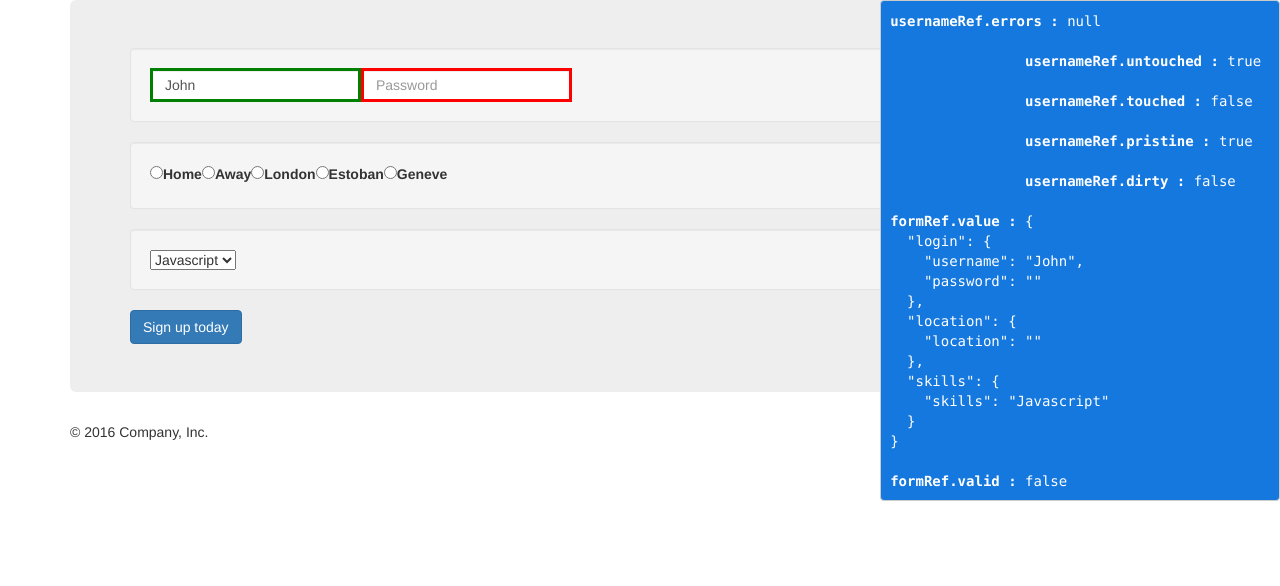
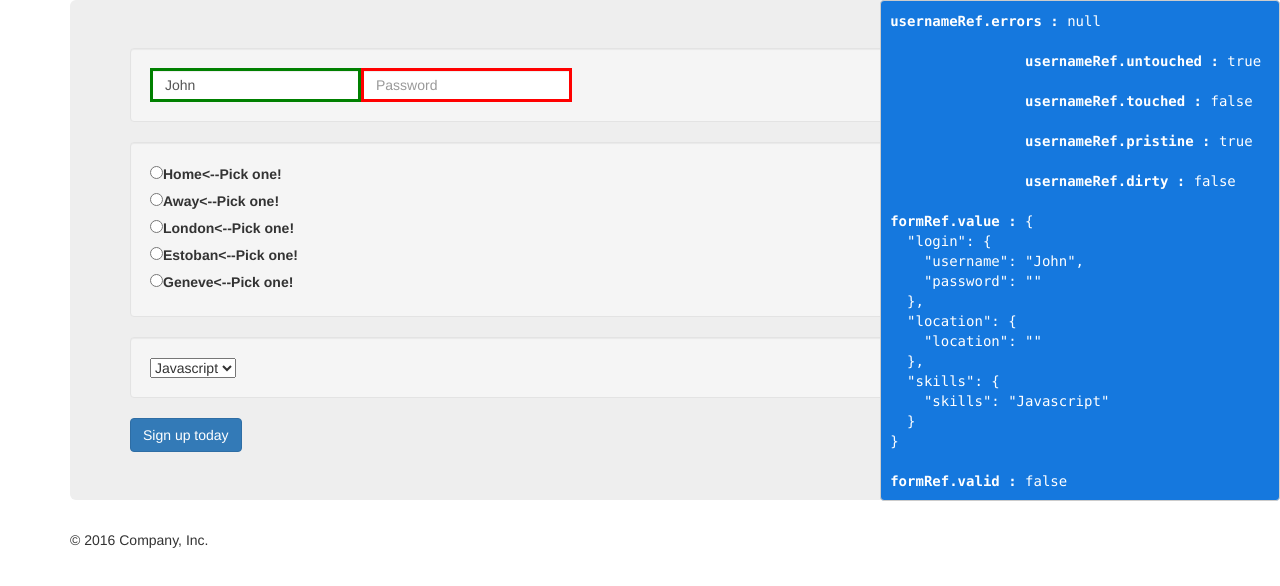
Before and after one commit to LintonBlack/Angular2-Forms, an Angular app: page / in a window 1280 px wide. Shown: the top 586 px of the page. Built offline with nearby package versions, Linux system fonts and the light colour scheme.

Commit message:
Radio button required

```diff
--- a/src/app/app.component.css
+++ b/src/app/app.component.css
@@ -17,3 +17,6 @@ pre {
     color: #fff;
     font-size: 14px;
 }
+.ng-invalid + label:after{
+	content:'<--Pick one!';
+	}
--- a/src/app/app.component.html
+++ b/src/app/app.component.html
@@ -44,13 +44,14 @@
 			</fieldset>
 			<fieldset ngModelGroup="location">
 			  <div class="panel well">
-				  <div *ngFor="let location of locations" class="form-group">
+				  <div *ngFor="let location of locations">
 				  <input
 				  	[attr.id]="location"
 				  	type="radio"
 				  	name="location"
 				  	ngModel
-				  	[value]="location">
+				  	[value]="location"
+				  	required>
 				    <label [attr.for]="location">{{location}}</label>
 				  </div>
 			  </div>
```
